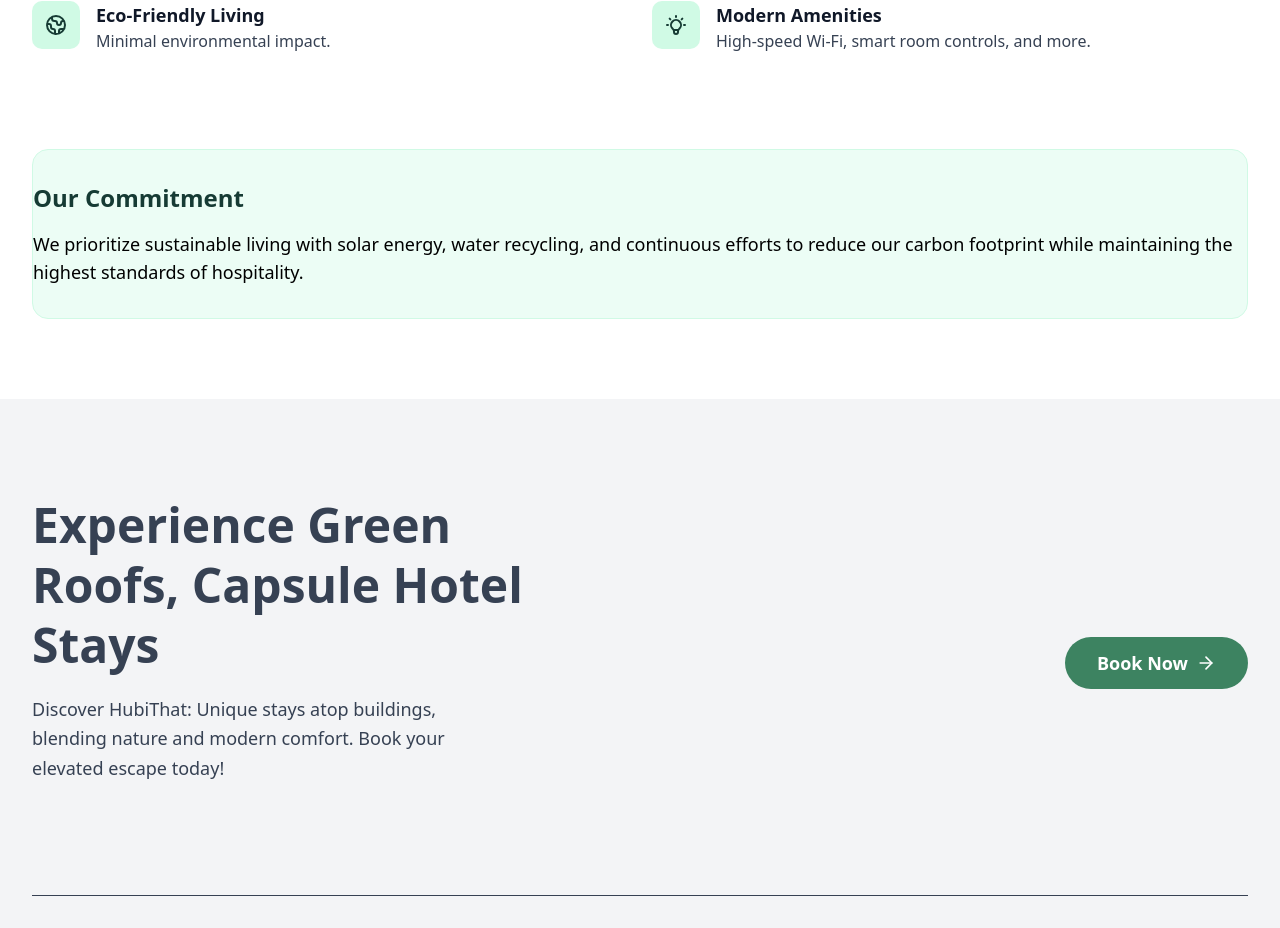
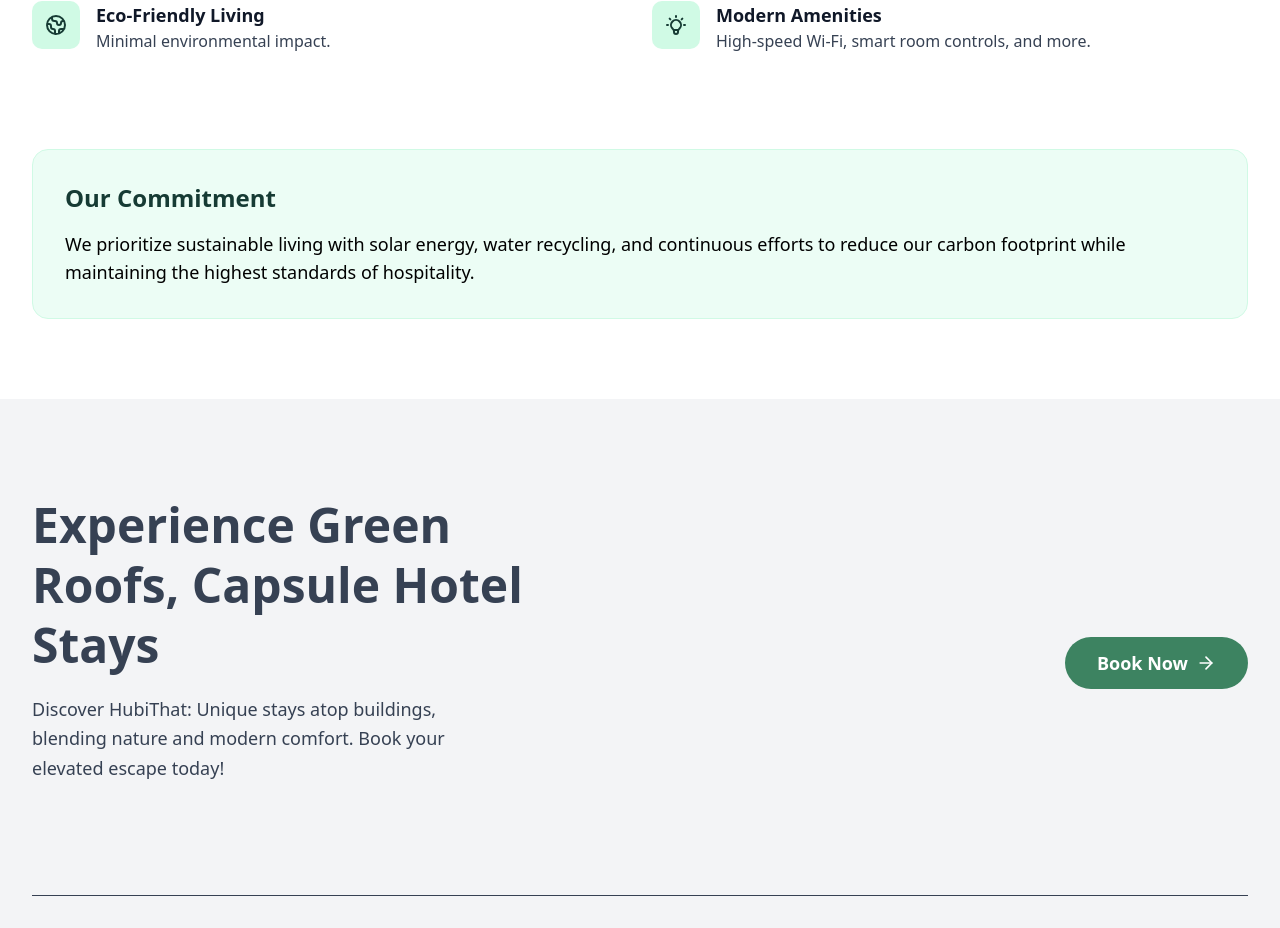
Before and after one commit to BrilianAR/HubithatVercel, a React (Vite) app: page /about-us in a window 1280 px wide. Shown: the part 1094-2022 px from the top of the page. Built offline with nearby package versions, Linux system fonts and the light colour scheme.

Commit message:
perbaiki eror

```diff
--- a/src/pages/user/About.tsx
+++ b/src/pages/user/About.tsx
@@ -43,7 +43,7 @@
             </p>
           </section>
 
-          <section className="bg-white rounded-2xl  py-8 transform hover:scale-[1.01] transition-transform duration-300">
+          <section className="bg-white rounded-2xl py-8 transform hover:scale-[1.01] transition-transform duration-300">
             <h2 className="text-xl font-bold text-gray-900 mb-4 border-b border-emerald-200 pb-3">
               Our Vision
             </h2>
@@ -128,7 +128,7 @@
         </section>
 
         {/* Our Commitment Section */}
-        <section className="bg-emerald-50 rounded-2xl py-8 border border-emerald-100 mb-8">
+        <section className="bg-emerald-50 rounded-2xl p-8 border border-emerald-100 mb-8">
           <h2 className="text-2xl font-bold text-[var(--bg-color)] mb-4">
             Our Commitment
           </h2>
```
